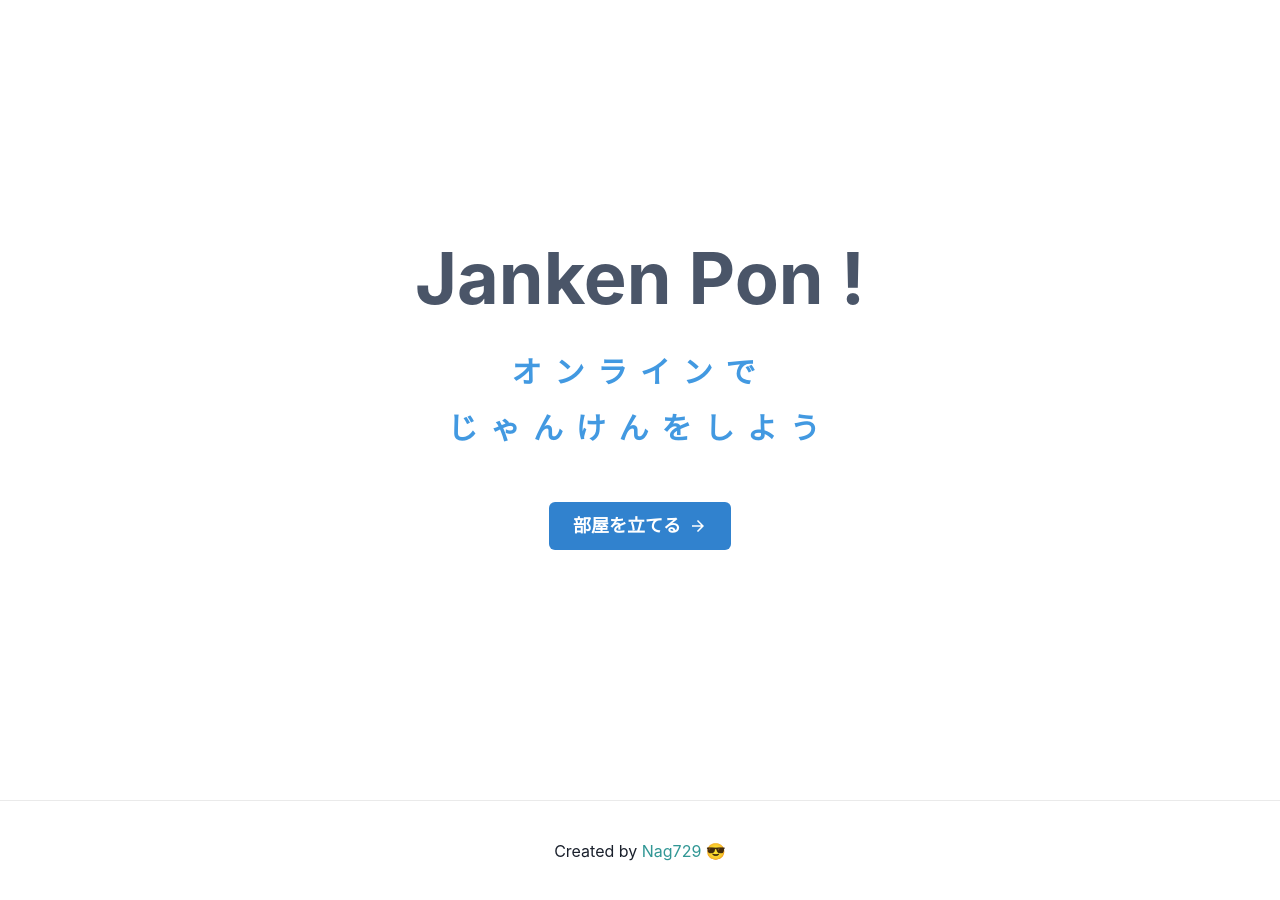
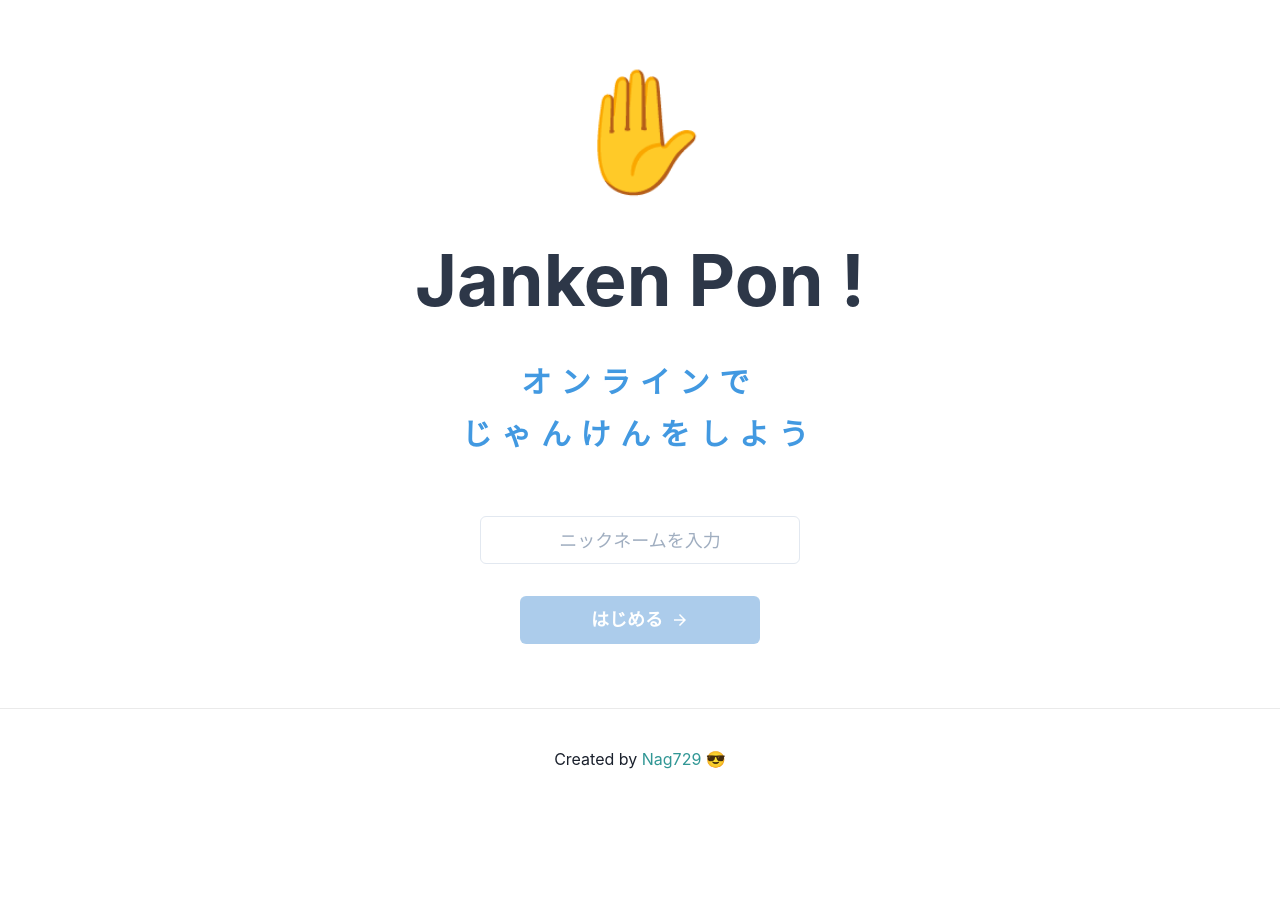
Before and after one commit to Nag729/janken-pon, a Next.js app: page / in a window 1280 px wide. After the commit the page ends 808 px from the top, so only its background shows below. Built offline with nearby package versions, Linux system fonts and the light colour scheme.

Commit message:
creating top page

```diff
--- a/components/projects/TheFooter.tsx
+++ b/components/projects/TheFooter.tsx
@@ -1,5 +1,5 @@
 import { Link, Text } from "@chakra-ui/react";
-import React from "react";
+import React, { CSSProperties } from "react";
 import styles from "../../styles/Home.module.css";
 
 export default function TheFooter() {
--- /dev/null
+++ b/components/uiParts/RpsEmoji.tsx
@@ -0,0 +1,33 @@
+import { Box } from "@chakra-ui/react";
+import React from "react";
+
+const RPS_TYPE_LIST = ["rock", "paper", "scissors"] as const;
+type RpsType = typeof RPS_TYPE_LIST[number];
+
+type RpsEmojiProps = {
+  type?: RpsType;
+  fontSize: string;
+};
+
+const randomType = (): RpsType => {
+  return RPS_TYPE_LIST[Math.floor(Math.random() * RPS_TYPE_LIST.length)];
+};
+
+export default function RpsEmoji({
+  type,
+  fontSize,
+}: RpsEmojiProps): JSX.Element {
+  const [rpsType] = React.useState<RpsType>(type ?? randomType());
+
+  const isRock = (type: RpsType) => type === "rock";
+  const isPaper = (type: RpsType) => type === "paper";
+  const isScissors = (type: RpsType) => type === "scissors";
+
+  return (
+    <Box fontSize={fontSize}>
+      {isRock(rpsType) && "✊"}
+      {isPaper(rpsType) && "✋"}
+      {isScissors(rpsType) && "✌️"}
+    </Box>
+  );
+}
--- a/pages/_app.tsx
+++ b/pages/_app.tsx
@@ -18,7 +18,7 @@ function App({ Component, pageProps }: AppProps) {
     <ChakraProvider>
       {/* Head */}
       <Head>
-        <title>じゃんけんぽん</title>
+        <title>Janken Pon ✌️</title>
         <link rel="icon" href="/favicon.ico" />
       </Head>
 
--- /dev/null
+++ b/pages/_document.tsx
@@ -0,0 +1,17 @@
+import Document, { Html, Head, Main, NextScript } from "next/document";
+
+class EntendedDocument extends Document {
+  render() {
+    return (
+      <Html>
+        <Head></Head>
+        <body>
+          <Main />
+          <NextScript />
+        </body>
+      </Html>
+    );
+  }
+}
+
+export default EntendedDocument;
--- a/pages/index.tsx
+++ b/pages/index.tsx
@@ -1,14 +1,12 @@
 import { ArrowForwardIcon } from "@chakra-ui/icons";
-import { Box, Button, Heading } from "@chakra-ui/react";
-import React, { CSSProperties } from "react";
+import { Box, Button, Heading, Input } from "@chakra-ui/react";
+import React, { useState } from "react";
+import RpsEmoji from "../components/uiParts/RpsEmoji";
 import styles from "../styles/Home.module.css";
 
-/**
- * Styles
- */
-const subTitleStyles: CSSProperties = {
-  letterSpacing: "0.8rem",
-};
+export default function Home() {
+  const [name, setName] = useState("");
+  const hasName: boolean = !!name.length;
 
   /**
    * Functions
@@ -17,60 +15,74 @@ const createNewRoom = () => {
     console.log(`createNewRoom`);
   };
 
-export default function Home() {
   return (
     <div className={styles.container}>
       <main className={styles.main}>
-        {/* Nextjs logo */}
-        <Box mb="2">
-          {/* TODO: */}
-          {/* <RpsEmoji /> */}
+        {/* Emoji */}
+        <Box my="2">
+          <RpsEmoji fontSize="120px" />
         </Box>
 
         {/* title */}
         <Heading
           maxWidth="80vw"
           size="4xl"
-          my="5"
+          my="4"
           textAlign="center"
-          color="gray.600"
+          color="gray.700"
         >
           Janken Pon !
         </Heading>
 
-        <Box>
+        <Box my="4">
           <Heading
             size="lg"
-            my="5"
+            my="4"
             textAlign="center"
             color="blue.400"
-            style={subTitleStyles}
+            letterSpacing="0.6rem"
           >
-            {/* <RpsEmoji /> */}
             オンラインで
           </Heading>
           <Heading
             size="lg"
-            my="5"
+            my="4"
             textAlign="center"
             color="blue.400"
-            style={subTitleStyles}
+            letterSpacing="0.6rem"
           >
             じゃんけんをしよう
           </Heading>
         </Box>
 
-        {/* link button */}
-        <Box my="3">
-          {/* Link */}
-          <Box my="6">
+        {/* Create Room Form */}
+        <Box
+          w="100vw"
+          my="4"
+          display="flex"
+          flexDirection="column"
+          alignItems="center"
+        >
+          <Box w="320px" my="4">
+            <Input
+              colorScheme="blue"
+              placeholder="ニックネームを入力"
+              size="lg"
+              textAlign="center"
+              value={name}
+              onChange={(event) => setName(event.target.value)}
+            />
+          </Box>
+          <Box w="240px" my="4">
             <Button
               rightIcon={<ArrowForwardIcon />}
               colorScheme="blue"
               size="lg"
+              width="100%"
+              disabled={!hasName}
               onClick={createNewRoom}
             >
-              部屋を立てる
+              はじめる
             </Button>
           </Box>
         </Box>
--- a/styles/Home.module.css
+++ b/styles/Home.module.css
@@ -1,5 +1,5 @@
 .container {
-  min-height: 100vh;
+  min-height: 80vh;
   padding: 0 0.5rem;
   display: flex;
   flex-direction: column;
@@ -8,7 +8,7 @@
 }
 
 .main {
-  padding: 5rem 0;
+  padding: 2rem 0;
   flex: 1;
   display: flex;
   flex-direction: column;
```
Lines whose indentation alone changed are shown as unchanged.
